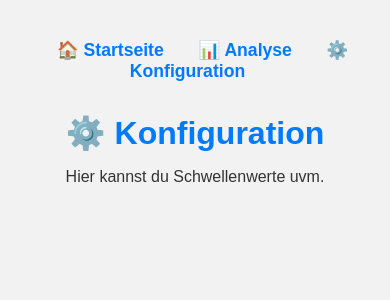
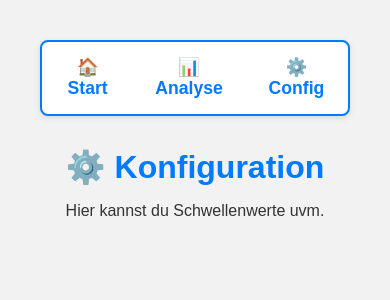
Before and after one commit to ludwigjakob/smart_kip_web_app, a Flask app: page /config in a window 390 px wide. Shown: the top 300 px of the page. Run offline with Flask 3, Linux system fonts and the light colour scheme; parts of the project's set-up code (start-up, migrations or seed data) failed here and were passed over.

Commit message:
Menu Bar consistent with presnetation on smartphone

```diff
--- a/static/style.css
+++ b/static/style.css
@@ -38,18 +38,27 @@
 }
 
 nav {
+  display: flex;
+  justify-content: center;
+  gap: 20px;
+  border: 2px solid #007aff;
+  border-radius: 8px;
+  padding: 10px;
   margin-bottom: 2rem;
-  text-align: center;
+  background-color: #fff;
+  box-shadow: 0 2px 6px rgba(0,0,0,0.1);
 }
 
 .nav-link {
-  margin: 0 15px;
   text-decoration: none;
   color: #007aff;
   font-weight: bold;
   font-size: 1.1rem;
+  padding: 5px 10px;
+  border-radius: 4px;
+  transition: background-color 0.3s;
 }
 
 .nav-link:hover {
-  text-decoration: underline;
+  background-color: #e6f0ff;
 }
--- a/templates/analysis.html
+++ b/templates/analysis.html
@@ -10,9 +10,9 @@
 <body>
   <!-- Navigationsmenü -->
   <nav>
-    <a href="/" class="nav-link">🏠 Startseite</a>
+    <a href="/" class="nav-link">🏠 Start</a>
     <a href="/analysis" class="nav-link">📊 Analyse</a>
-    <a href="/config" class="nav-link">⚙️ Konfiguration</a>
+    <a href="/config" class="nav-link">⚙️ Config</a>
   </nav>
   <h1>📊 Analyse</h1>
   <p>Hier kannst du Temperaturverläufe uvm.</p>
--- a/templates/config.html
+++ b/templates/config.html
@@ -10,9 +10,9 @@
 <body>
   <!-- Navigationsmenü -->
   <nav>
-    <a href="/" class="nav-link">🏠 Startseite</a>
+    <a href="/" class="nav-link">🏠 Start</a>
     <a href="/analysis" class="nav-link">📊 Analyse</a>
-    <a href="/config" class="nav-link">⚙️ Konfiguration</a>
+    <a href="/config" class="nav-link">⚙️ Config</a>
   </nav>
   <h1>⚙️ Konfiguration</h1>
   <p>Hier kannst du Schwellenwerte uvm.</p>
```
Also changed, not shown: templates/index.html (+8 -8 lines).
